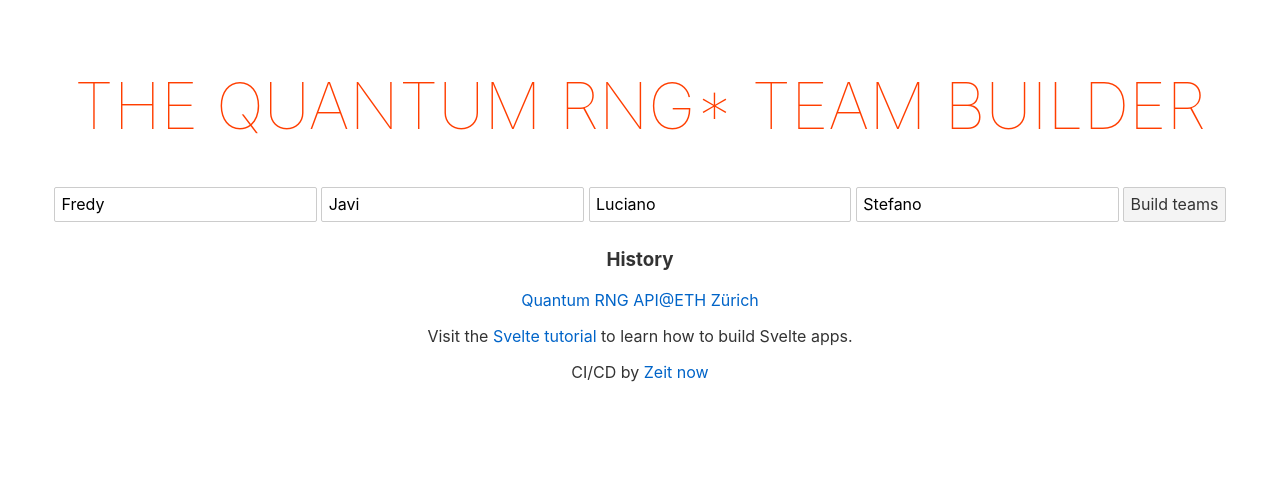
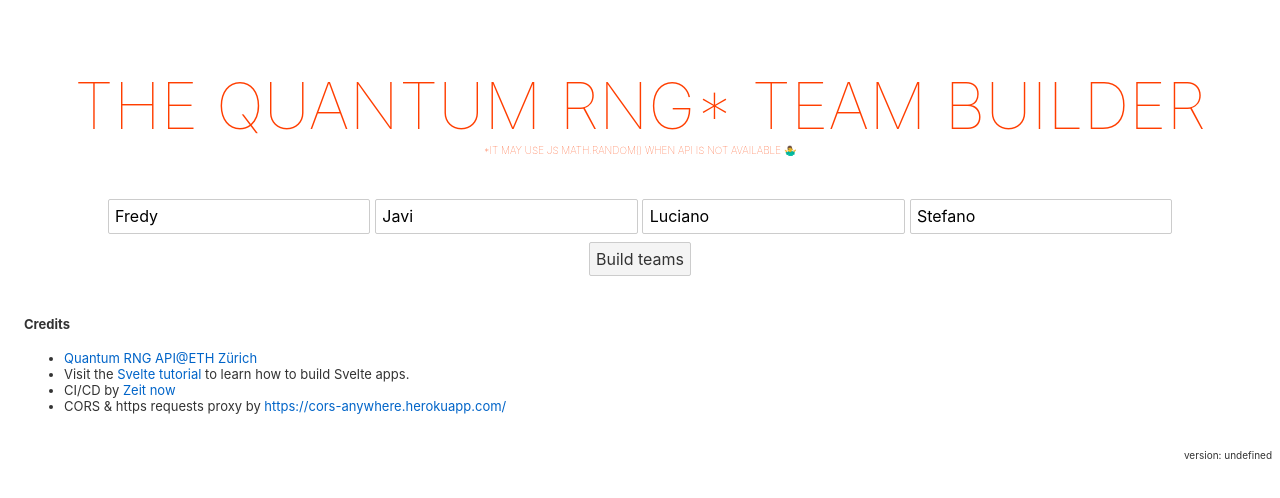
Before and after one commit to lucianodelucchi/quantum-team, a Svelte app: page / in a window 1280 px wide. Shown: the top 498 px of the page. Built offline with nearby package versions, Linux system fonts and the light colour scheme.

Commit message:
Add version and some cosmetic changes

```diff
--- a/package.json
+++ b/package.json
@@ -10,6 +10,7 @@
     "@rollup/plugin-commonjs": "^11.0.0",
     "@rollup/plugin-node-resolve": "^6.0.0",
     "rollup": "^1.20.0",
+    "rollup-plugin-inject-process-env": "^1.1.0",
     "rollup-plugin-livereload": "^1.0.0",
     "rollup-plugin-svelte": "^5.0.3",
     "rollup-plugin-terser": "^5.1.2",
--- a/rollup.config.js
+++ b/rollup.config.js
@@ -3,6 +3,7 @@ import resolve from '@rollup/plugin-node-resolve';
 import commonjs from '@rollup/plugin-commonjs';
 import livereload from 'rollup-plugin-livereload';
 import { terser } from 'rollup-plugin-terser';
+import injectProcessEnv from 'rollup-plugin-inject-process-env';
 
 const production = !process.env.ROLLUP_WATCH;
 
@@ -46,7 +47,11 @@ export default {
 
 		// If we're building for production (npm run build
 		// instead of npm run dev), minify
-		production && terser()
+		production && terser(),
+		injectProcessEnv({
+			// env variables included by zeit now https://zeit.co/docs/v2/more/now-for-github/
+            version: process.env.NOW_GITHUB_COMMIT_SHA || 'TBD',
+         }),
 	],
 	watch: {
 		clearScreen: false
--- a/src/App.svelte
+++ b/src/App.svelte
@@ -52,6 +52,8 @@
   $: teamsCompleted = team1.some(() => true) && team2.some(() => true);
 
   let history = [];
+
+  $: shouldShowHistory = history.some(() => true);
 
   async function handleClick(event) {
     buildingTeams = true;
@@ -133,16 +135,42 @@
             opacity: 1;
         }
     }
+
+    div.form{
+      margin: 2rem 0;
+    }
+
+    footer{
+      text-align: right;
+    }
+
+    .version{
+      font-size: x-small;
+    }
+
+    h1 div.disclaimer{
+      font-size: x-small;
+    }
+
+    section.credits {
+      font-size: small;
+      text-align: left;
+    }
 </style>
 
 <main>
-  <h1 on:click={reset}>The Quantum RNG<span title="It may use JS Math.random() when API is not available 🤷‍♂️">*</span> Team builder</h1>
+  <h1 on:click={reset}>
+    The Quantum RNG<span title="It may use JS Math.random() when API is not available 🤷‍♂️">*</span> Team builder
+    <div class="disclaimer">*It may use JS Math.random() when API is not available 🤷‍♂️</div>
+  </h1>
+
   {#if !teamsCompleted}
-    <div transition:slide>
+    <div transition:slide class="form">
       <input type="text" bind:value={player1} />
       <input type="text" bind:value={player2} />
       <input type="text" bind:value={player3} />
       <input type="text" bind:value={player4} />
+      <br/>
       <button on:click={handleClick} disabled={!canBuildTeams || buildingTeams}>
         Build teams
       </button>
@@ -164,8 +192,9 @@
       <div>🎾🙆‍♂️🎾🙆‍♂️</div>
     </div>
   {/if}
+  {#if shouldShowHistory}
     <section class="history">
-    <h3>History</h3>
+      <h3>Teams History</h3>
       {#each history as { team1, team2 }}
         <div class="entry">
           <div class="left">{team1}</div>
@@ -174,16 +203,23 @@
         </div>
       {/each}
     </section>
-  <p>
+    {/if}
+  <section class="credits">
+    <h4>Credits</h4>
+    <ul>
+      <li>
         <a href="http://random.openqu.org/">Quantum RNG API@ETH Zürich</a>
-  </p>
-  <p>
-    Visit the
-    <a href="https://svelte.dev/tutorial">Svelte tutorial</a>
-    to learn how to build Svelte apps.
-  </p>
-  <p>
-    CI/CD by
-    <a href="https://zeit.co/">Zeit now</a>
-  </p>
+      </li>
+      <li>
+        Visit the <a href="https://svelte.dev/tutorial">Svelte tutorial</a> to learn how to build Svelte apps.
+      </li>
+      <li>
+        CI/CD by <a href="https://zeit.co/">Zeit now</a>
+      </li>
+      <li>
+        CORS & https requests proxy by <a href="https://cors-anywhere.herokuapp.com">https://cors-anywhere.herokuapp.com/</a>
+      </li>
+    </ul>
+  </section>
 </main>
+<footer><span class="version">version: {process.env.version}</span></footer>
```
Also changed, not shown: 1 other file (tests, documents, lock files or other folders). Lines whose indentation alone changed are shown as unchanged.
